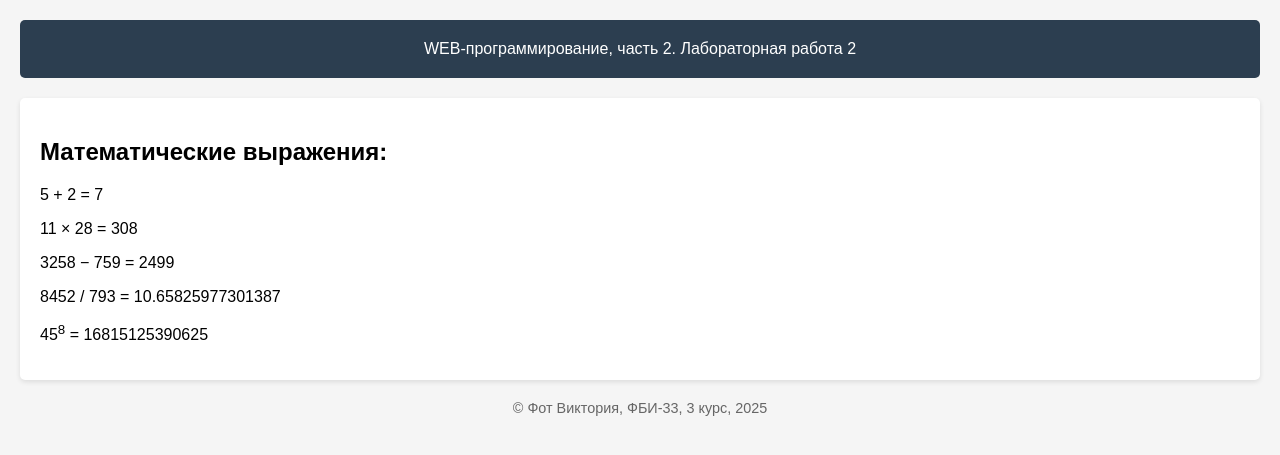
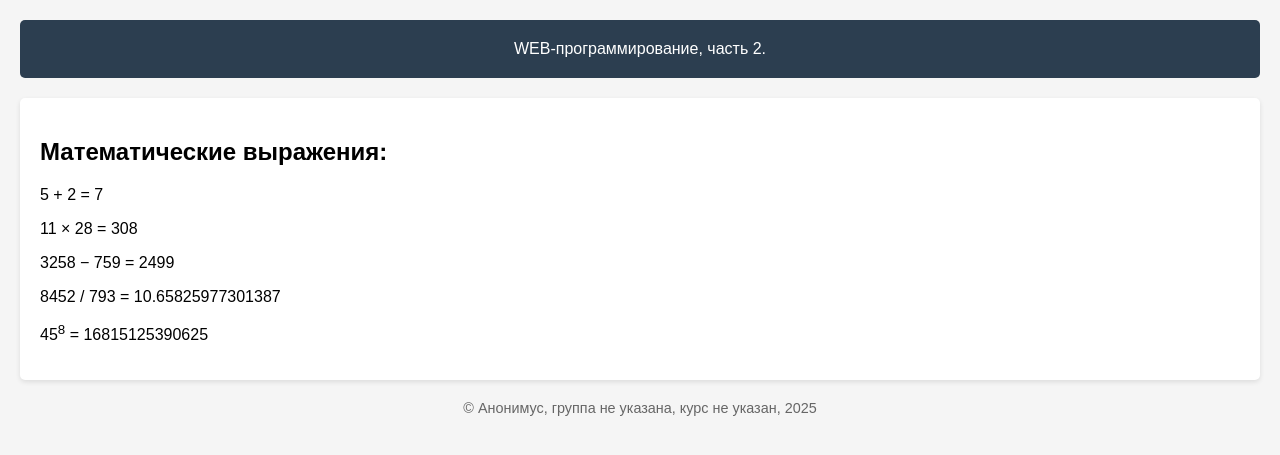
Before and after one commit to Vikafot/web-back-labs, a Flask app: page /lab2/example in a window 1280 px wide. Shown: the top 455 px of the page. Run offline with Flask 3, Linux system fonts and the light colour scheme.

Commit message:
Условия в шаблоне

```diff
--- a/app.py
+++ b/app.py
@@ -380,4 +380,4 @@ def example():
  lab_num = 2
  group = "ФБИ-33"
  course = 3
- return render_template('example.html', name=name, lab_num=lab_num, group=group, course=course)
+ return render_template('example.html')
--- a/templates/example.html
+++ b/templates/example.html
@@ -3,12 +3,15 @@
 <head>
     <meta charset="UTF-8">
     <meta name="viewport" content="width=device-width, initial-scale=1.0">
-    <title>Фот Виктория. Лабораторная работа 2</title>
+    <title>
+        {% if name %}{{ name }}. {% endif %}
+        {% if lab_num %}Лабораторная работа {{ lab_num }}{% else %}Лабораторная работа{% endif %}
+    </title>
     <link rel="stylesheet" href="{{ url_for('static', filename='main.css') }}">
 </head>
 <body>
     <header>
-        WEB-программирование, часть 2. Лабораторная работа 2
+        WEB-программирование, часть 2. {% if lab_num %} Лабораторная работа 2{% endif %}
     </header>
     <main>
         <h2>Математические выражения:</h2>
@@ -19,7 +22,25 @@
         <p>45<sup>8</sup> = {{ 45**8 }}</p>
     </main>
     <footer>
-        &copy; {{ name }}, {{ group }}, {{ course }} курс, 2025
+        &copy;
+        {% if name %}
+            {{ name }},
+        {% else %}
+            Анонимус,
+        {% endif %}
+
+        {% if group %}
+            {{ group }},
+        {% else %}
+            группа не указана,
+        {% endif %}
+
+        {% if course %}
+            {{ course }} курс,
+        {% else %}
+            курс не указан,
+        {% endif %}
+        2025
     </footer>
 </body>
 </html>
```
